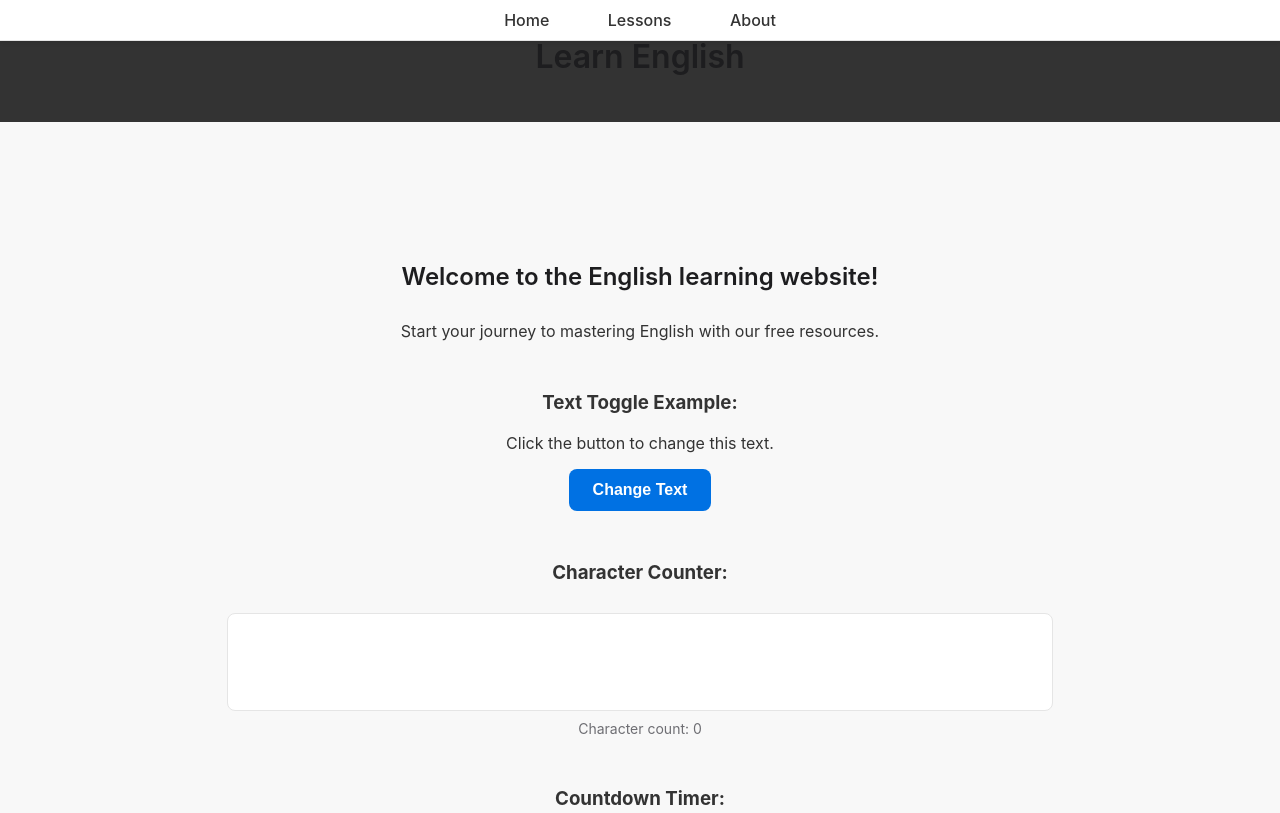
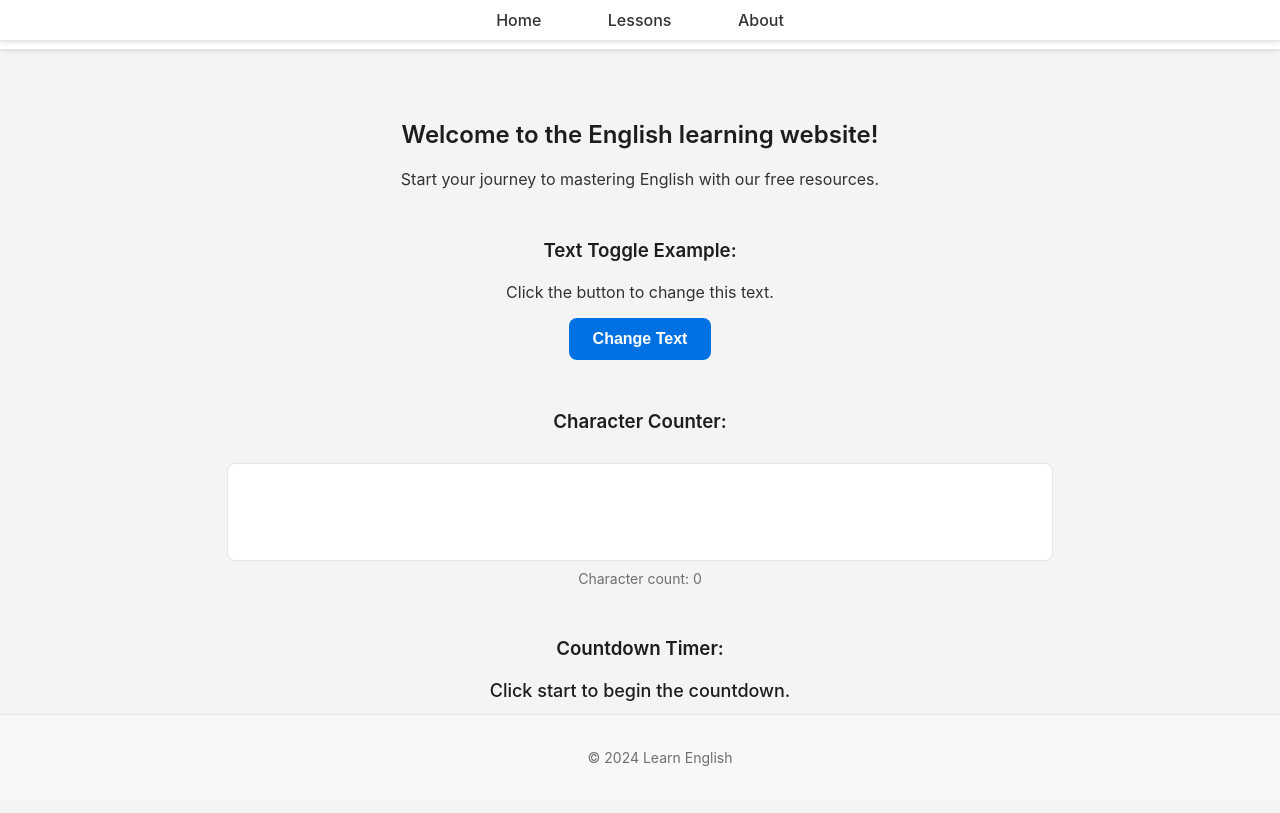
Before and after one commit to Ethanhui6/learning-English, a plain HTML site: page index.html in a window 1280 px wide. Shown: the top 813 px of the page. Drawn offline with Linux system fonts and the light colour scheme.

Commit message:
Update styles.css

```diff
--- a/css/styles.css
+++ b/css/styles.css
@@ -159,3 +159,96 @@ footer {
     border-top: 1px solid #e5e5e5;
     font-size: 14px;
 }
+/* 全局布局 */
+body {
+    margin: 0;
+    font-family: -apple-system, BlinkMacSystemFont, "Segoe UI", Roboto, "Helvetica Neue", Arial, sans-serif;
+    background-color: #f4f4f4;
+    color: #333;
+}
+
+header {
+    background-color: white;
+    box-shadow: 0 2px 4px rgba(0,0,0,0.1);
+    position: fixed;
+    top: 0;
+    width: 100%;
+    z-index: 1000;
+    padding: 10px 0;
+}
+
+header h1 {
+    font-size: 24px;
+    color: #1d1d1f;
+    text-align: center;
+    margin: 0;
+}
+
+nav ul {
+    list-style: none;
+    text-align: center;
+    padding: 0;
+    margin: 0;
+}
+
+nav ul li {
+    display: inline-block;
+    margin: 0 15px;
+}
+
+nav ul li a {
+    color: #333;
+    font-size: 16px;
+    text-decoration: none;
+    padding: 8px 16px;
+    border-radius: 4px;
+}
+
+nav ul li a:hover {
+    background-color: #0071e3;
+    color: white;
+}
+
+/* 主要内容 */
+main {
+    margin-top: 80px;
+    padding: 20px;
+    max-width: 1200px;
+    margin-left: auto;
+    margin-right: auto;
+}
+
+h2, h3 {
+    font-weight: 600;
+    color: #1d1d1f;
+    margin-bottom: 20px;
+    text-align: center;
+}
+
+/* 按钮样式 */
+button {
+    padding: 12px 24px;
+    background-color: #0071e3;
+    color: white;
+    border: none;
+    border-radius: 8px;
+    font-size: 16px;
+    cursor: pointer;
+    font-weight: 600;
+}
+
+button:hover {
+    background-color: #005bb5;
+}
+
+/* 底部样式 */
+footer {
+    background-color: #f8f8f8;
+    color: #6e6e73;
+    text-align: center;
+    padding: 20px;
+    border-top: 1px solid #e5e5e5;
+    position: fixed;
+    bottom: 0;
+    width: 100%;
+}
```
